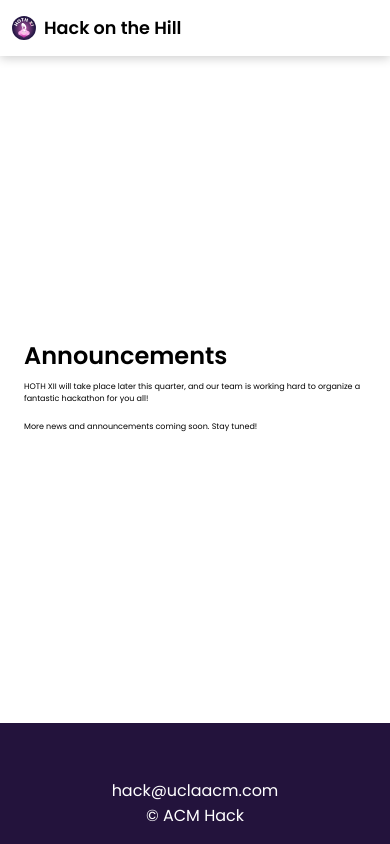
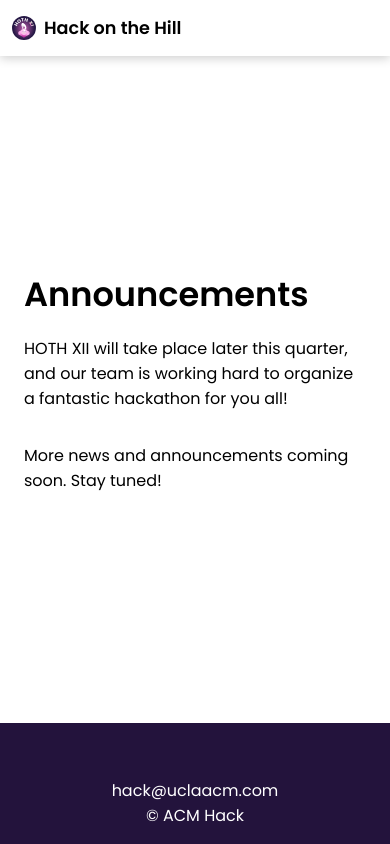
Before and after one commit to uclaacm/hoth.uclaacm.com, a React (Vite) app: page /announcements in a window 390 px wide. Built offline with nearby package versions, Linux system fonts and the light colour scheme; some icons are missing.

Commit message:
Made Announcements page have its text larger on mobile screens

```diff
--- a/src/styles/Announcements.css
+++ b/src/styles/Announcements.css
@@ -19,20 +19,18 @@
 	}
 
 	.announcements-title {
-		font-size: 2.25rem;
-	}
-
-	.announcements-container p {
-		font-size: 0.8rem;
+		font-size: 2.5rem;
 	}
 }
 
 @media (max-width: 400px) {
 	.announcements-title {
-		font-size: 1.5rem;
-	}
-
-	.announcements-container p {
-		font-size: 0.5rem;
+		font-size: 2.1rem;
 	}
 }
+
+@media (max-width: 350px) {
+	.announcements-title {
+		font-size: 1.9rem;
+	}
+}
```
